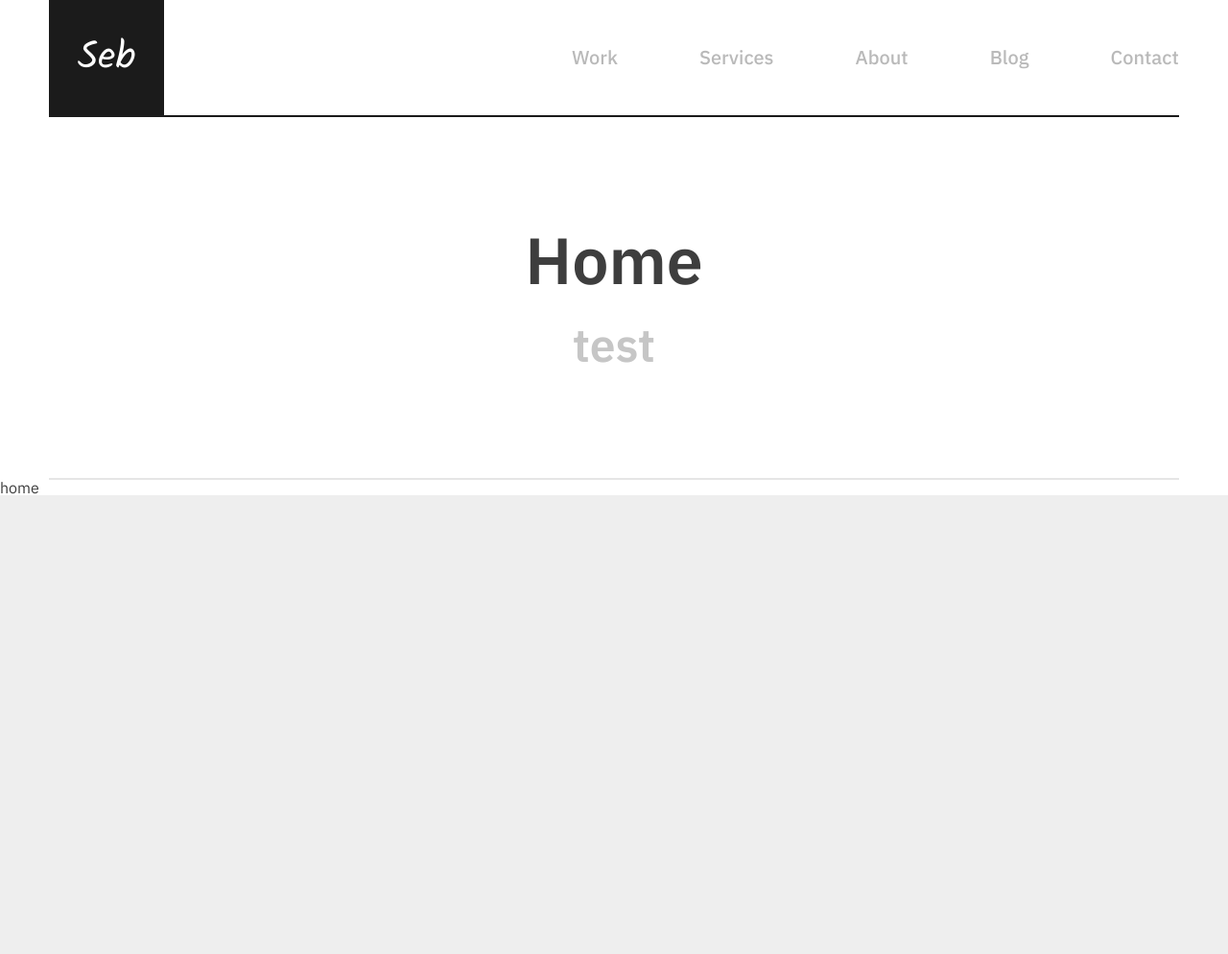
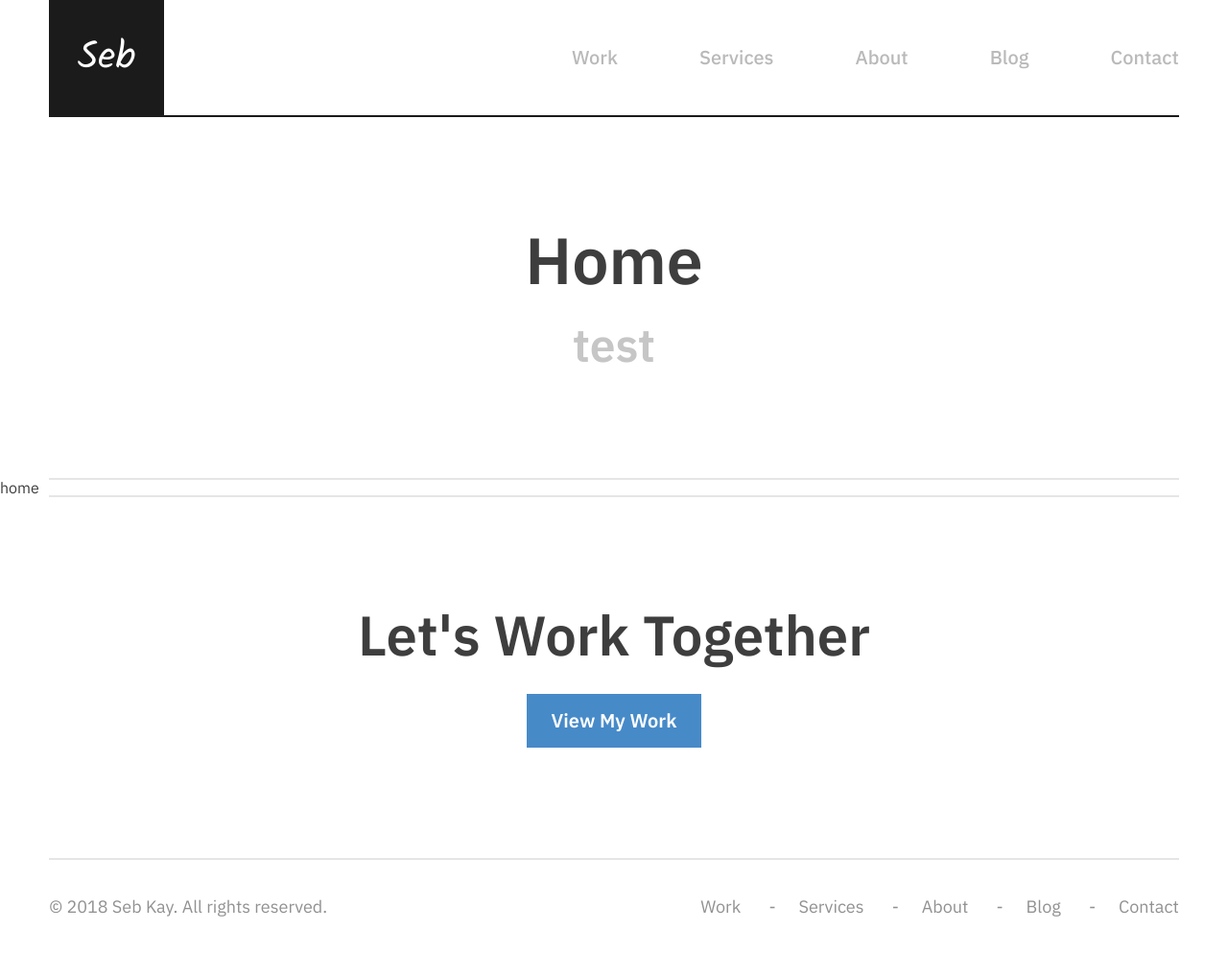
Before and after one commit to SebKay/portfolio, a Jekyll site: the page built from index.html, in a window 1280 px wide. Shown: the whole page at 96% size. Built offline with Jekyll 4.4.1, drawn with Linux system fonts in a browser that asks for light colours; Markdown is read by kramdown in place of the engine named in the settings; before the commit the page ends 900 px from its top, so only the background shows below that.

Commit message:
HTML / CSS for footer and CTA

```diff
--- a/_includes/footer.html
+++ b/_includes/footer.html
@@ -1,3 +1,38 @@
+			<section class="section section--large spacing-large txt-center spacer-top">
+				<h2>
+					Let's Work Together
+				</h2>
+
+				<br><br>
+
+				<a class="btn" href="/work/">
+					View My Work
+				</a>
+			</section>
+
+			<footer class="site-footer">
+				<div class="site-footer__section site-footer__section--txt">
+					<p>
+						&copy; 2018 Seb Kay. All rights reserved.
+					</p>
+				</div>
+
+				<div class="site-footer__section site-footer__section--menu">
+					<nav class="site-footer-menu__inner">
+						{% for menu-item in site.data.menu %}
+							{% assign current-menu-item = false; %}
+
+							{% if page.url == menu-item.url %}
+								{% assign current-menu-item = 'active' %}
+							{% endif %}
+							<a class="site-footer-menu__item {{ current-menu-item }}" href="{{ menu-item.url }}">
+								{{ menu-item.name }}
+							</a>
+						{% endfor %}
+					</nav>
+				</div>
+			</footer>
+
 		</div><!--end .page-wrap-->
 
 		<script type="text/javascript" src="/assets/js/app.min.js"></script>
--- a/assets_dev/scss/base/_variables.scss
+++ b/assets_dev/scss/base/_variables.scss
@@ -26,6 +26,7 @@ $ui-color-2-1: #b9b9b9;
 $ui-color-2-2: #f6f6f6;
 $ui-color-2-3: #c6c6c6;
 $ui-color-2-4: #e5e5e5;
+$ui-color-2-5: #919191;
 
 $text-color   : #3e3e3e;
 $heading-color: #3e3e3e;
@@ -58,7 +59,7 @@ $sections-laptop: (
 //---- Spacing
 $spacing-desktop: (
 	mini   : 20px,
-	tiny   : 40px,
+	tiny   : 45px,
 	small  : 60px,
 	medium : 80px,
 	large  : 150px
--- a/assets_dev/scss/components/common/_helpers.scss
+++ b/assets_dev/scss/components/common/_helpers.scss
@@ -15,6 +15,11 @@
 	@extend .section--max;
 	@extend .section--full;
 	background: #fff;
+}
+
+//---- Spacer
+.spacer-top {
+	border-top: 2px solid $ui-color-2-4;
 }
 
 //---- Other
```
Also changed, not shown: assets_dev/scss/components/global/_footer.scss (+37 -0 lines), assets/css/style.min.css, 4 other files.
